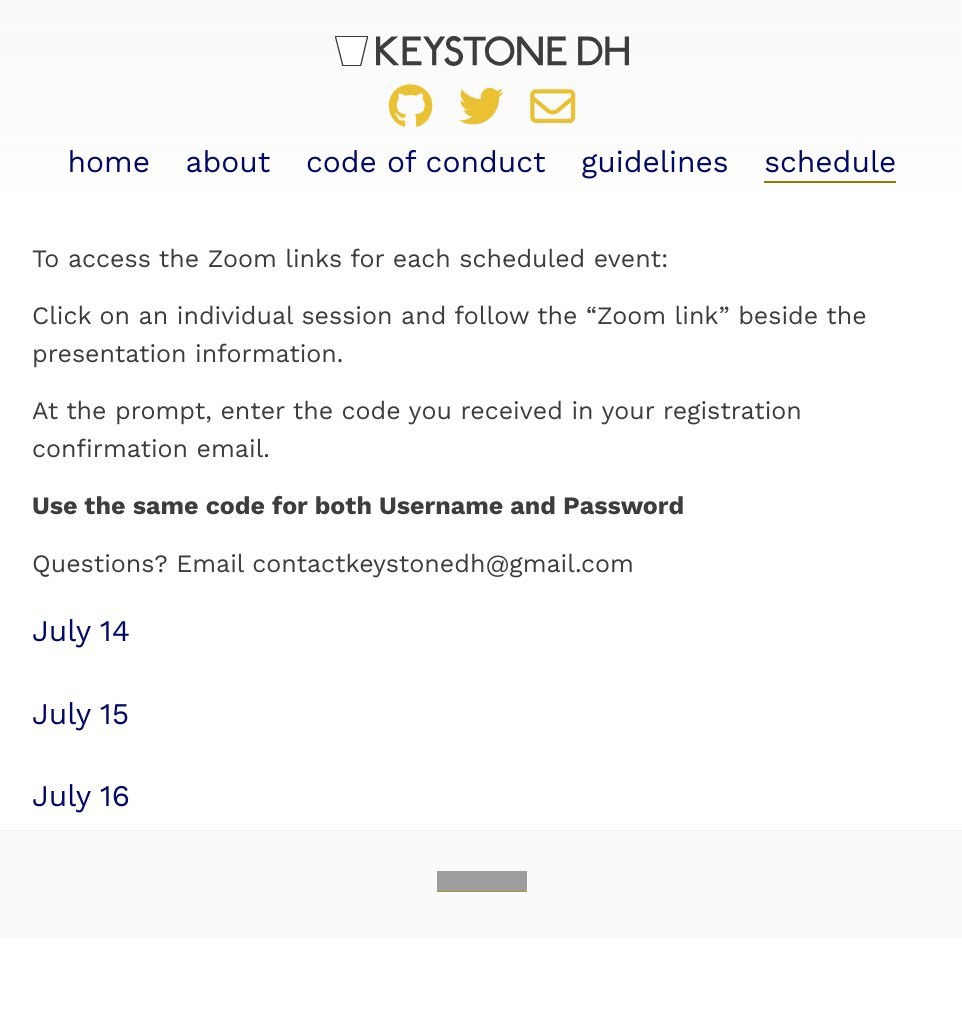
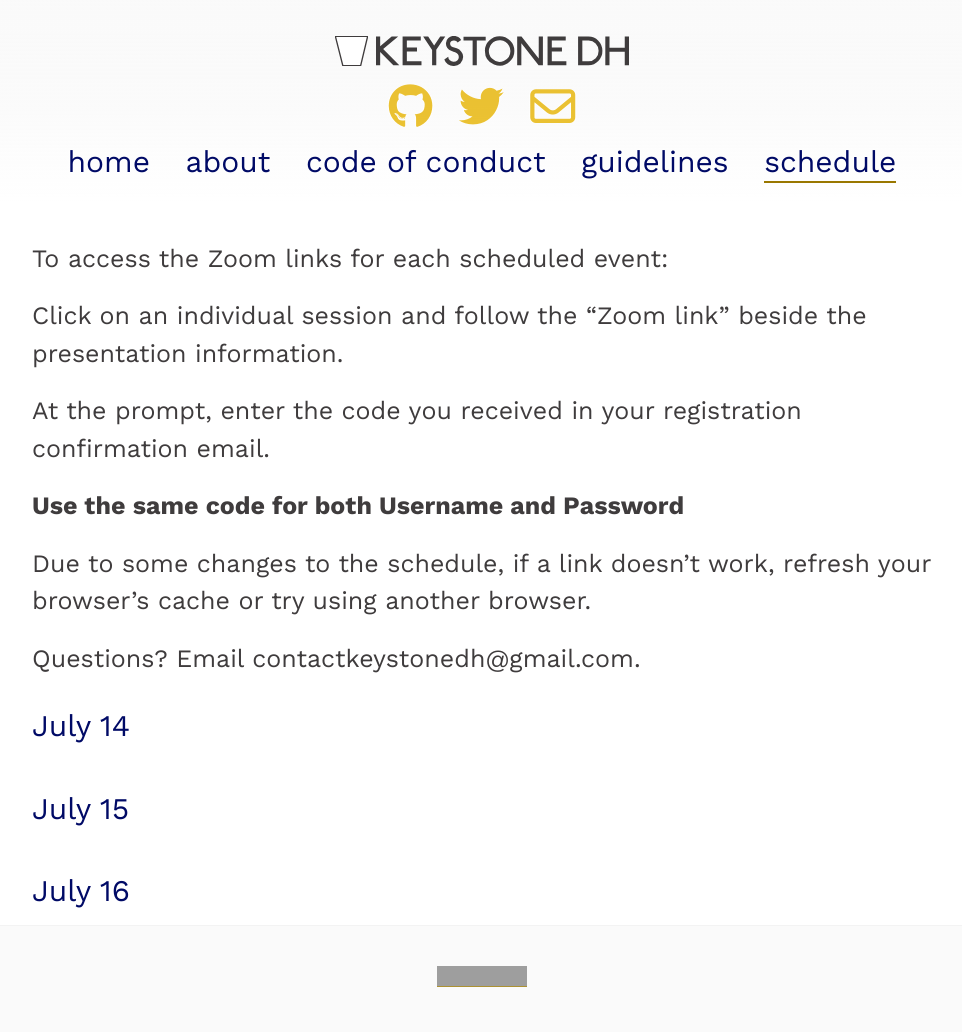
Before and after one commit to KeystoneDH/2021, a Jekyll site: the page built from _pages/schedule.md, in a window 1280 px wide. Shown: the whole page, without its empty margins (158-1120 px from the left). Built offline with Jekyll 4.4.1, drawn with Linux system fonts in a browser that asks for light colours; nearby versions of some CDN libraries; before the commit the page ends 937 px from its top, so only the background shows below that; grey boxes are pictures that could not be loaded.

Commit message:
Update schedule.md

```diff
--- a/_pages/schedule.md
+++ b/_pages/schedule.md
@@ -13,7 +13,9 @@ At the prompt, enter the code you received in your registration confirmation ema
 
 **Use the same code for both Username and Password**
 
-Questions? Email contactkeystonedh@gmail.com
+Due to some changes to the schedule, if a link doesn't work, refresh your browser's cache or try using another browser.
+
+Questions? Email contactkeystonedh@gmail.com.
 
 <div id="schedule-view">
   <h2>July 14</h2>
```
